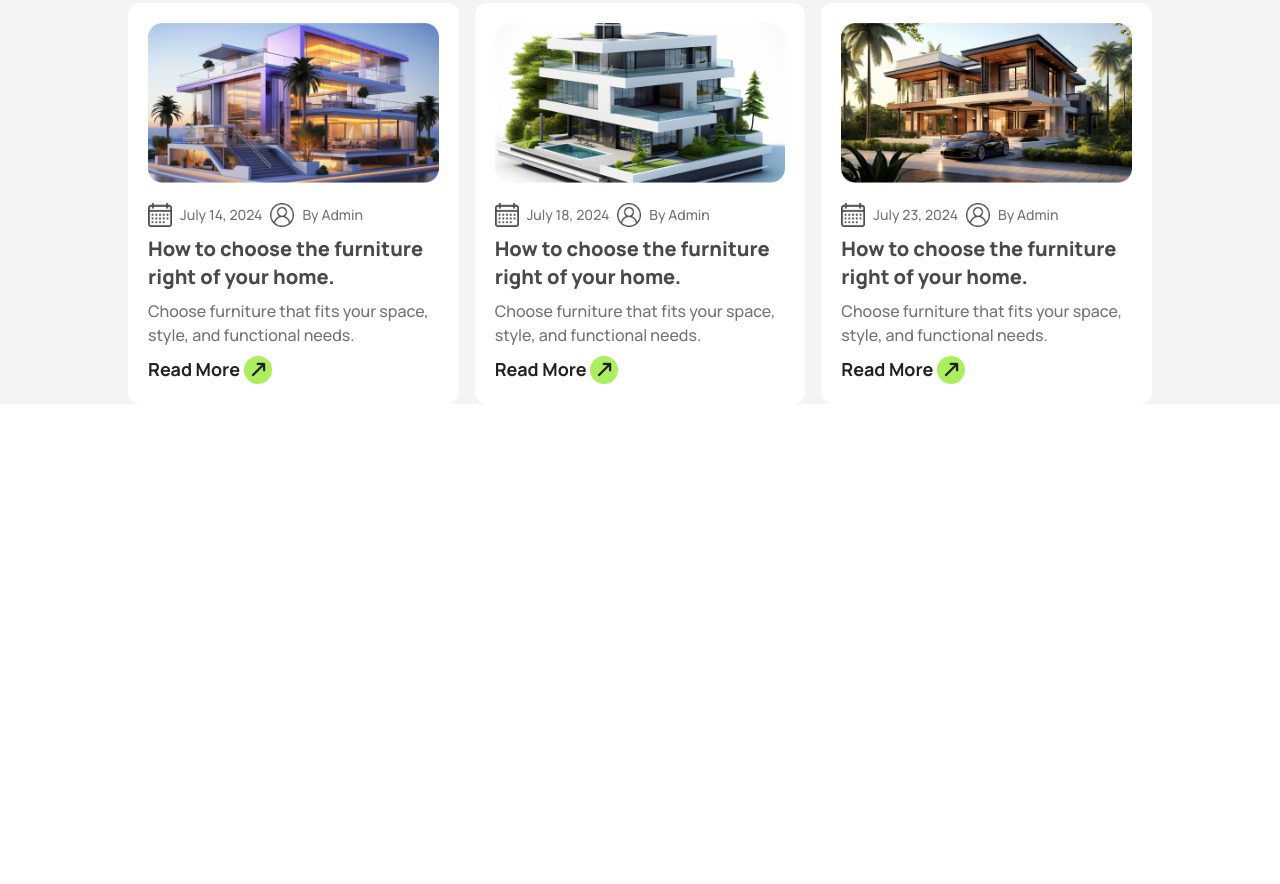
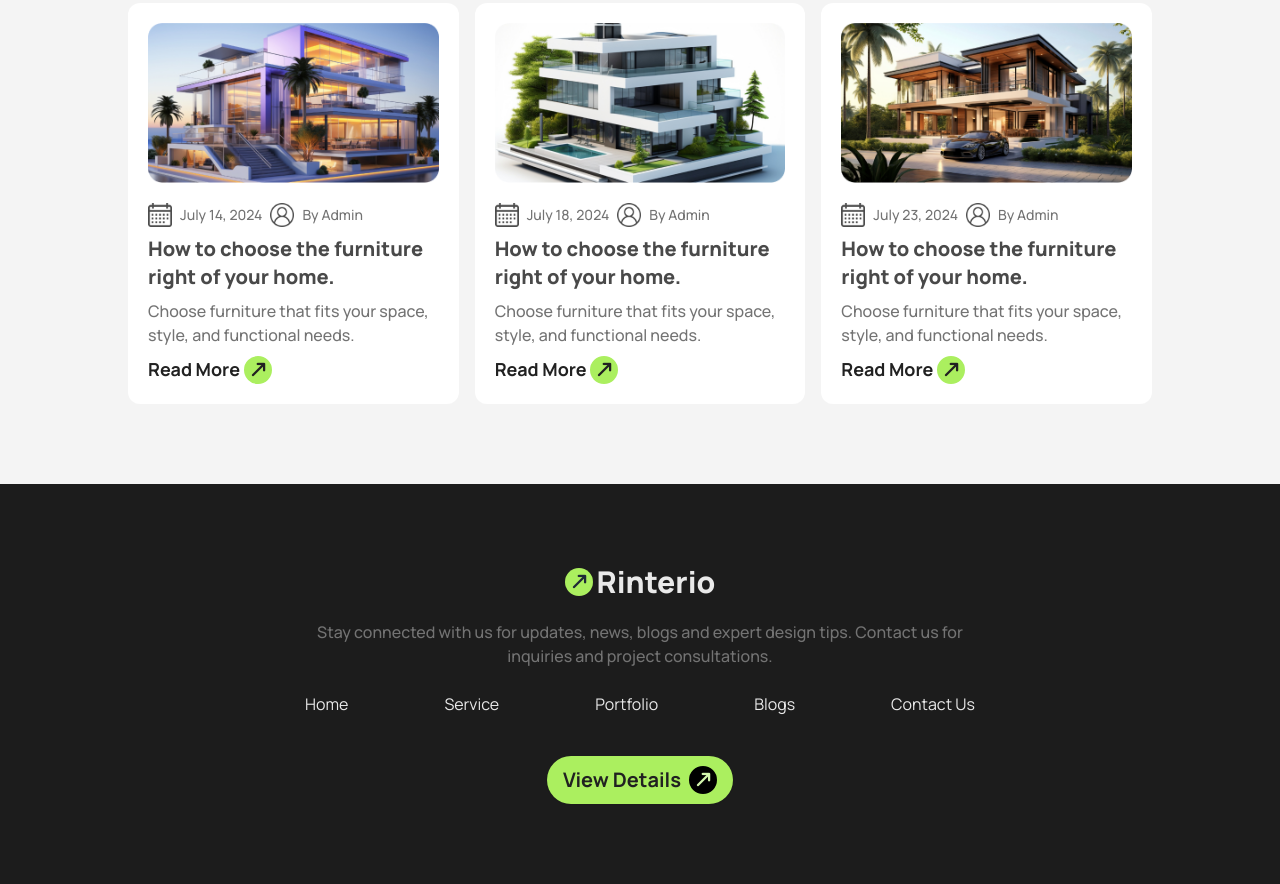
Before and after one commit to najmulhaqueniloy/assignment-03, a plain HTML site: page index.html in a window 1280 px wide. Shown: the part 2420-3304 px from the top of the page. Before the commit the page ends 2904 px from the top, so only its background shows below. Drawn offline with nearby package versions, Linux system fonts and the light colour scheme.

Commit message:
created footer section

```diff
--- a/index.html
+++ b/index.html
@@ -338,6 +338,41 @@
                 </div>
              </div>
          </section>
+
+        <!-- Discuss next project section -->
+         <section class="w-11/12 lg:w-4/5 mx-auto">
+
+         </section>
       </main>
+
+     <!-- Footer Section -->
+      <footer class="bg-[#1C1C1C]">
+        <div class="w-11/12 lg:w-4/5 mx-auto py-14 px-5 md:p-20">
+            <!-- Section Title -->
+            <div class="max-w-2xl mx-auto text-center space-y-5 mb-6">
+                <!-- Brands name -->
+                <div class="flex justify-center items-center gap-1">
+                    <a href="" class="">
+                    <i class="fa-solid fa-arrow-up-long rotate-45 text-lg w-7 h-7 bg-primary rounded-full"></i>
+                    <a href="" class="text-3xl font-extrabold text-[#E9E9E9]">Rinterio</a>
+                    </a>
+                </div>
+                <p class="font-medium text-dark-3">Stay connected with us for updates, news, blogs and expert design tips. Contact us for inquiries and project consultations.</p>
+            </div>
+            <ul class="flex flex-col md:flex-row justify-center items-center gap-7 md:gap-24  text-[#E9E9E9]">
+                <li><a href="">Home</a></li>
+                <li><a href="">Service</a></li>
+                <li><a href="">Portfolio</a></li>
+                <li><a href="">Blogs</a></li>
+                <li><a href="">Contact Us</a></li>
+            </ul>
+            <div class="text-center">
+                <button class="btn bg-primary rounded-3xl text-xl font-bold text-dark-1 hover:bg-primary hover:opacity-80 border-none mt-10">
+                    View Details
+                    <i class="fa-solid fa-arrow-up-long rotate-45 text-lg w-7 h-7 text-secondary bg-black rounded-full text-center"></i>
+                </button>
+            </div>
+        </div>
+      </footer>
 </body>
 </html>
```
